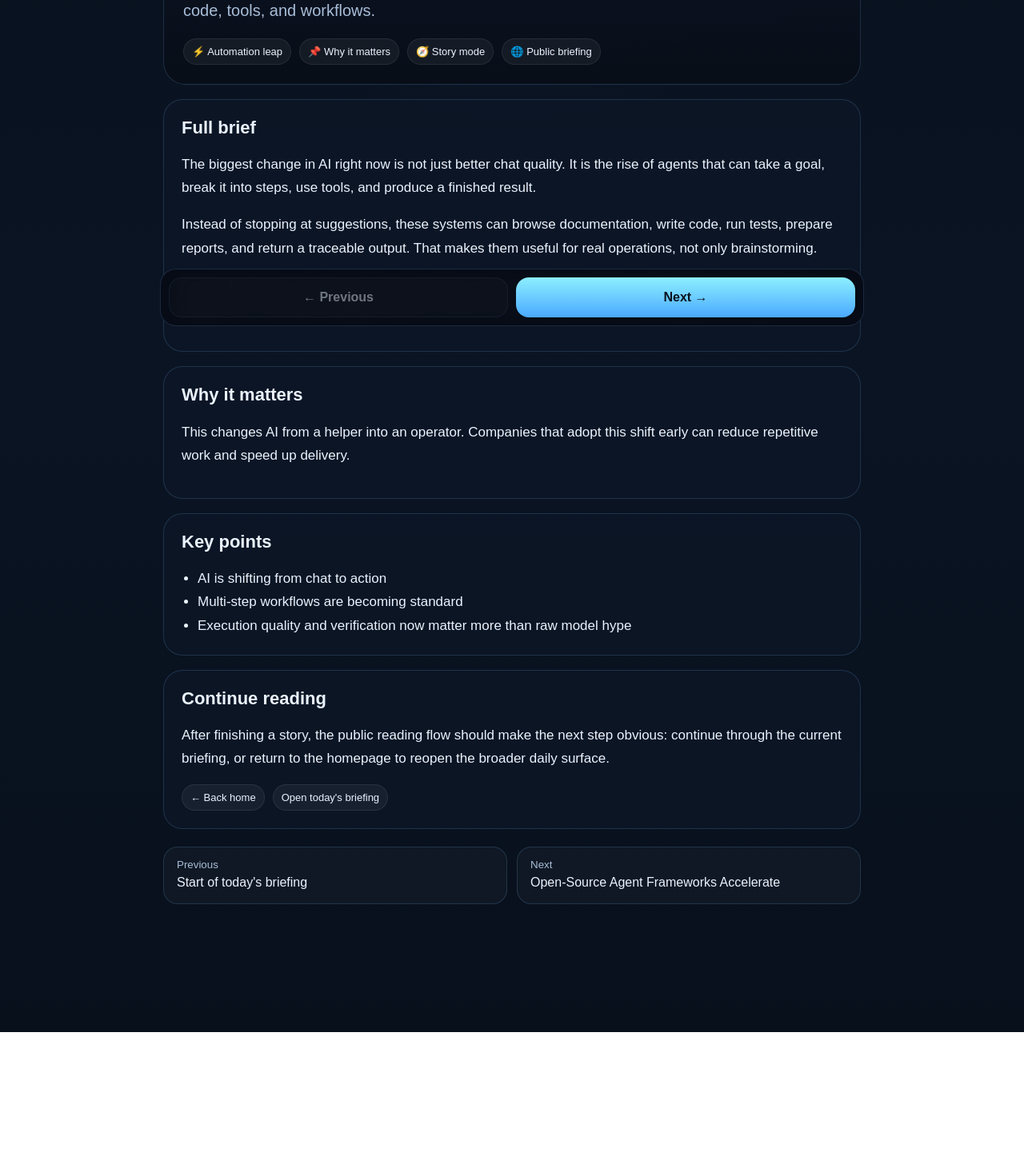
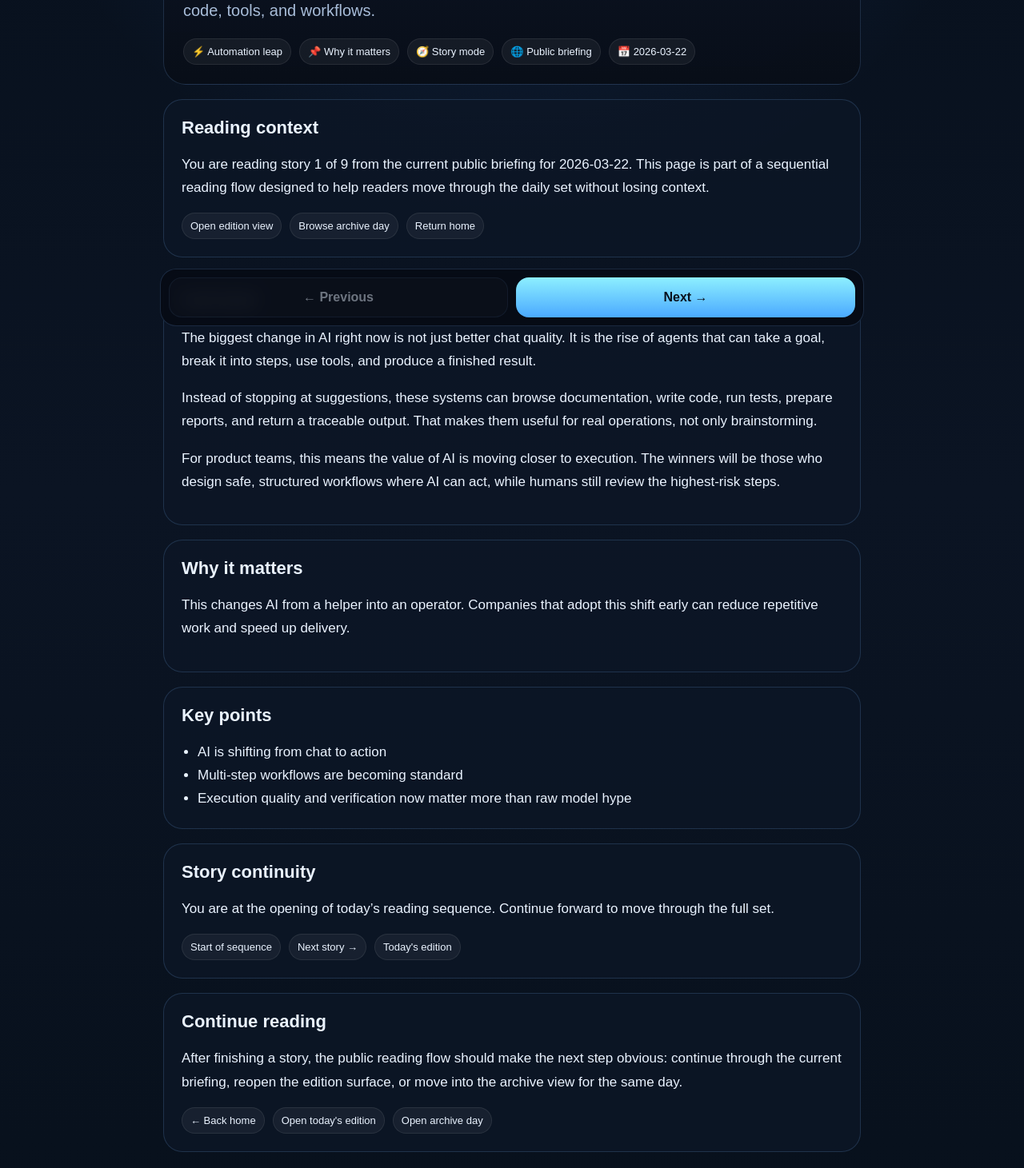
Before and after one commit to kolundzic/andyai-news, a Next.js app: page /news/1 in a window 1280 px wide. Shown: the part 380-1841 px from the top of the page at 80% size. Before the commit the page ends 1671 px from the top, so only its background shows below. Built offline with nearby package versions, Linux system fonts and the light colour scheme.

Commit message:
feat: deepen public story continuity and reading flow v0.2-b

```diff
--- a/app/news/[id]/page.tsx
+++ b/app/news/[id]/page.tsx
@@ -6,6 +6,14 @@ import { getLatestPayload } from '@/components/news';
 type Props = {
   params: Promise<{ id: string }>;
 };
+
+function getArchiveHrefFromDate(date: string) {
+  return `/archive/en/${date}`;
+}
+
+function getEditionHrefFromDate(date: string) {
+  return `/en/edition/${date}`;
+}
 
 export default async function NewsDetailPage({ params }: Props) {
   const { id } = await params;
@@ -20,6 +28,10 @@ export default async function NewsDetailPage({ params }: Props) {
   const currentIndex = payload.news.findIndex((entry) => entry.id === numericId);
   const prev = currentIndex > 0 ? payload.news[currentIndex - 1] : null;
   const next = currentIndex < payload.news.length - 1 ? payload.news[currentIndex + 1] : null;
+  const archiveHref = getArchiveHrefFromDate(payload.date);
+  const editionHref = getEditionHrefFromDate(payload.date);
+  const isFirst = currentIndex === 0;
+  const isLast = currentIndex === payload.news.length - 1;
 
   return (
     <main className="page-shell story-page-shell">
@@ -29,6 +41,7 @@ export default async function NewsDetailPage({ params }: Props) {
           total={payload.news.length}
           prevHref={prev ? `/news/${prev.id}` : undefined}
           nextHref={next ? `/news/${next.id}` : undefined}
+          dateLabel={payload.date}
         />
 
         <div className="topbar">
@@ -47,8 +60,28 @@ export default async function NewsDetailPage({ params }: Props) {
             <span className="pill">📌 Why it matters</span>
             <span className="pill">🧭 Story mode</span>
             <span className="pill">🌐 Public briefing</span>
+            <span className="pill">📅 {payload.date}</span>
           </div>
         </header>
+
+        <section className="section">
+          <h2>Reading context</h2>
+          <p>
+            You are reading story {item.id} of {payload.news.length} from the current public briefing for {payload.date}.
+            This page is part of a sequential reading flow designed to help readers move through the daily set without losing context.
+          </p>
+          <div className="card-meta">
+            <Link href={editionHref} className="pill">
+              Open edition view
+            </Link>
+            <Link href={archiveHref} className="pill">
+              Browse archive day
+            </Link>
+            <Link href="/" className="pill">
+              Return home
+            </Link>
+          </div>
+        </section>
 
         <section className="section">
           <h2>Full brief</h2>
@@ -72,17 +105,52 @@ export default async function NewsDetailPage({ params }: Props) {
         </section>
 
         <section className="section">
+          <h2>Story continuity</h2>
+          <p>
+            {isFirst
+              ? 'You are at the opening of today’s reading sequence. Continue forward to move through the full set.'
+              : isLast
+                ? 'You are at the end of today’s reading sequence. Use the links below to reopen the broader edition or archive surface.'
+                : 'You are in the middle of today’s reading sequence. Continue forward or step back without losing your place in the daily set.'}
+          </p>
+          <div className="card-meta">
+            {prev ? (
+              <Link href={`/news/${prev.id}`} className="pill">
+                ← Previous story
+              </Link>
+            ) : (
+              <span className="pill">Start of sequence</span>
+            )}
+
+            {next ? (
+              <Link href={`/news/${next.id}`} className="pill">
+                Next story →
+              </Link>
+            ) : (
+              <span className="pill">Final story</span>
+            )}
+
+            <Link href={editionHref} className="pill">
+              Today&apos;s edition
+            </Link>
+          </div>
+        </section>
+
+        <section className="section">
           <h2>Continue reading</h2>
           <p>
             After finishing a story, the public reading flow should make the next step obvious:
-            continue through the current briefing, or return to the homepage to reopen the broader daily surface.
+            continue through the current briefing, reopen the edition surface, or move into the archive view for the same day.
           </p>
           <div className="card-meta">
             <Link href="/" className="pill">
               ← Back home
             </Link>
-            <Link href="/" className="pill">
-              Open today&apos;s briefing
+            <Link href={editionHref} className="pill">
+              Open today&apos;s edition
+            </Link>
+            <Link href={archiveHref} className="pill">
+              Open archive day
             </Link>
           </div>
         </section>
@@ -106,9 +174,9 @@ export default async function NewsDetailPage({ params }: Props) {
               {next.title}
             </Link>
           ) : (
-            <Link href="/" className="nav-link">
+            <Link href={editionHref} className="nav-link">
               <small>Done</small>
-              Back to all stories
+              Return to today&apos;s edition
             </Link>
           )}
         </div>
```
Also changed, not shown: 1 other file (tests, documents, lock files or other folders).
